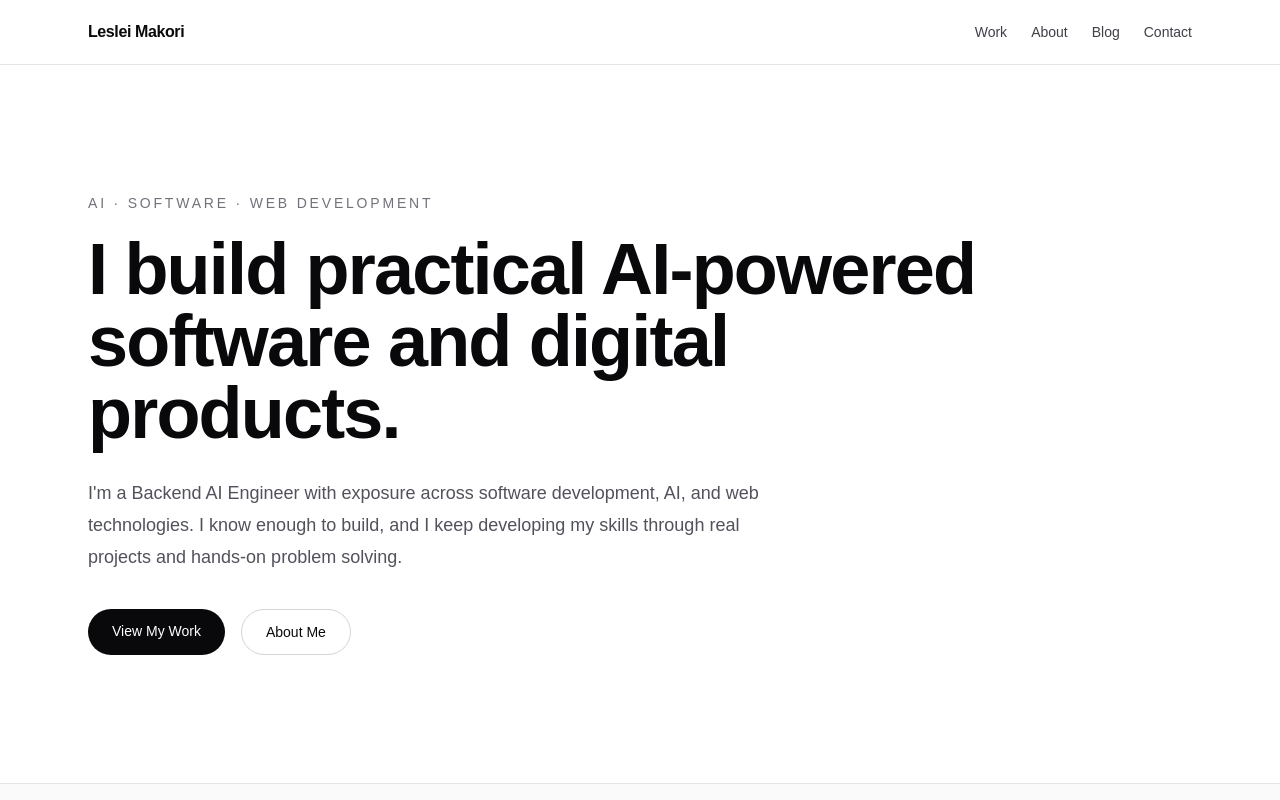
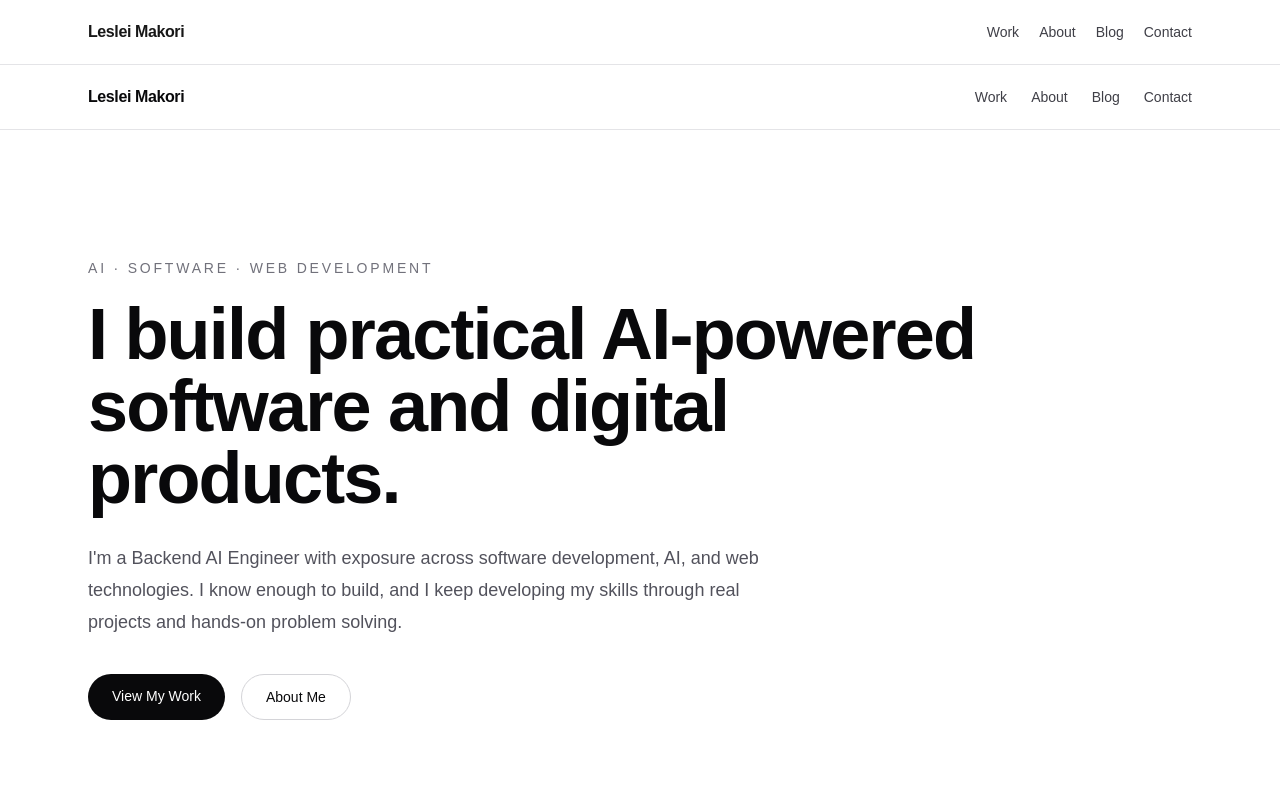
Before and after one commit to Leslei-254/leslei-portfolio, a Next.js app: page / in a window 1280 px wide. Shown: the top 800 px of the page. Built offline with nearby package versions, Linux system fonts and the light colour scheme.

Commit message:
Add shared portfolio navigation and metadata

```diff
--- a/app/layout.tsx
+++ b/app/layout.tsx
@@ -1,29 +1,33 @@
 import type { Metadata } from "next";
+import Link from "next/link";
 import { Geist, Geist_Mono } from "next/font/google";
 import "./globals.css";
 
-const geistSans = Geist({
-  variable: "--font-geist-sans",
-  subsets: ["latin"],
-});
-
-const geistMono = Geist_Mono({
-  variable: "--font-geist-mono",
-  subsets: ["latin"],
-});
+const geistSans = Geist({ variable: "--font-geist-sans", subsets: ["latin"] });
+const geistMono = Geist_Mono({ variable: "--font-geist-mono", subsets: ["latin"] });
 
 export const metadata: Metadata = {
-  title: "Create Next App",
-  description: "Generated by create next app",
+  title: "Leslei Makori | Backend AI Engineer",
+  description: "Portfolio of Leslei Makori — Backend AI Engineer building AI-powered web applications and backend solutions.",
 };
 
 export default function RootLayout({ children }: LayoutProps<"/">) {
   return (
-    <html
-      lang="en"
-      className={`${geistSans.variable} ${geistMono.variable} h-full antialiased`}
-    >
-      <body className="min-h-full flex flex-col">{children}</body>
+    <html lang="en" className={`${geistSans.variable} ${geistMono.variable} h-full antialiased`}>
+      <body className="min-h-full bg-white text-zinc-950">
+        <header className="border-b border-zinc-200 bg-white">
+          <nav className="mx-auto flex max-w-6xl items-center justify-between px-6 py-5">
+            <Link href="/" className="font-semibold tracking-tight">Leslei Makori</Link>
+            <div className="flex items-center gap-5 text-sm text-zinc-700">
+              <Link href="/work" className="hover:text-black">Work</Link>
+              <Link href="/about" className="hover:text-black">About</Link>
+              <Link href="/blog" className="hover:text-black">Blog</Link>
+              <Link href="/contact" className="hover:text-black">Contact</Link>
+            </div>
+          </nav>
+        </header>
+        {children}
+      </body>
     </html>
   );
 }
```
